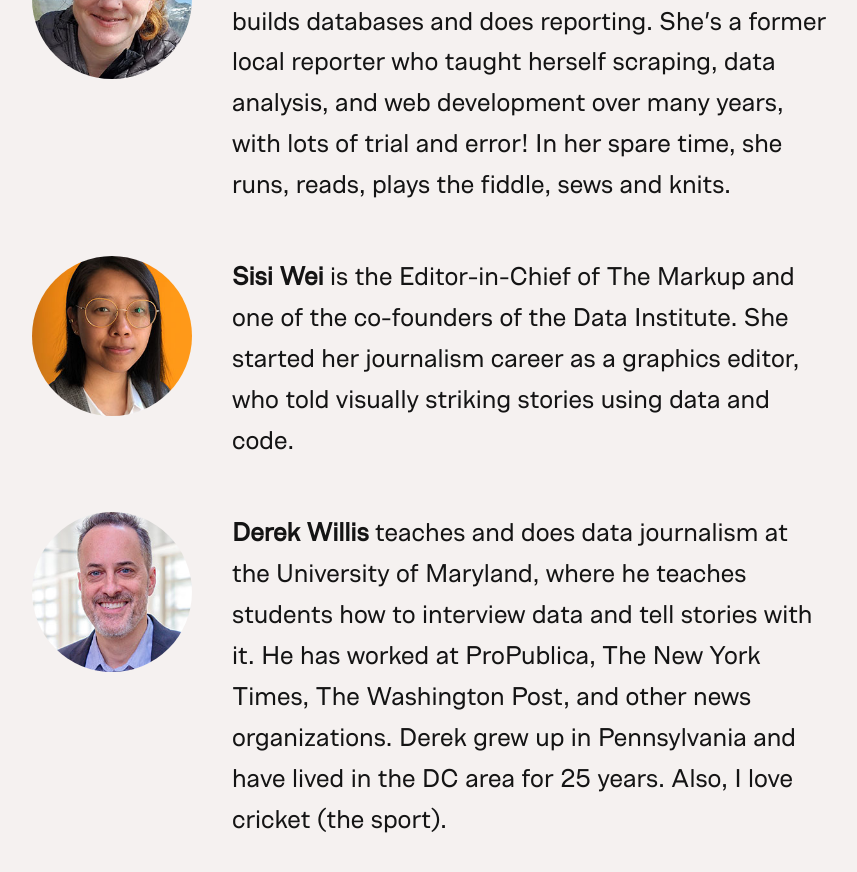
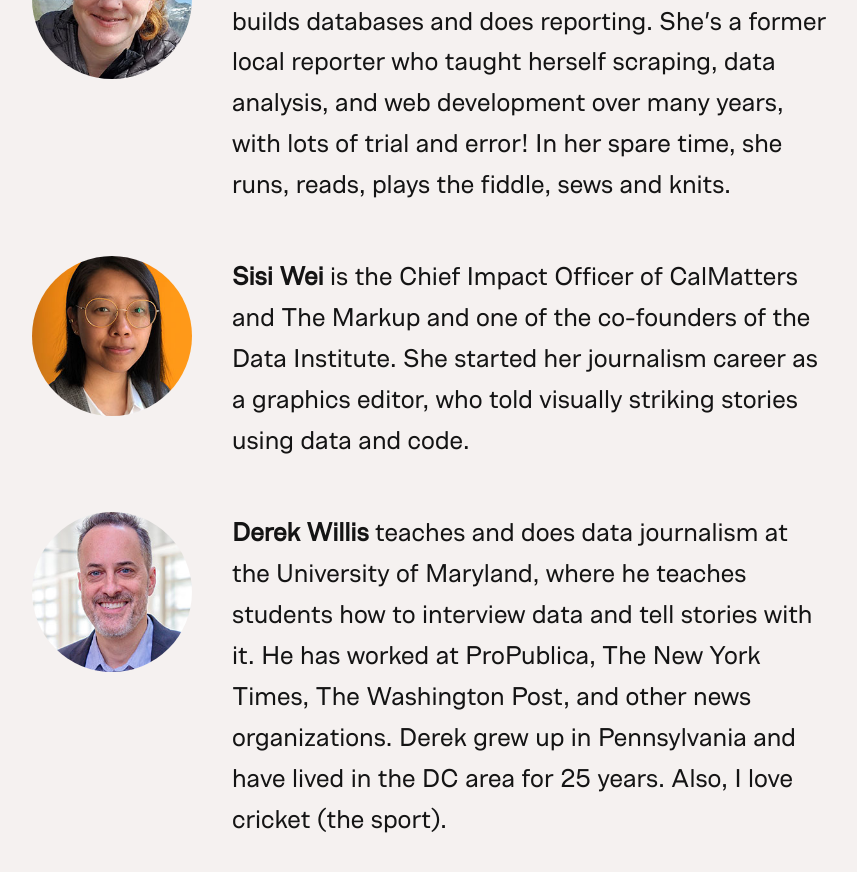
Before and after one commit to OpenNews/datainstitute-website, a Jekyll site: the page built from 2024.md, in a window 1280 px wide and 900 px high, scrolled down 8853 px. Shown: the top 872 px of the window, without its empty margins (208-1065 px from the left). Built offline with Jekyll 4.4.1, drawn with Linux system fonts in a browser that asks for light colours.

Commit message:
update class of 2024 page

```diff
--- a/2024.md
+++ b/2024.md
@@ -119,7 +119,7 @@ title: The Data Institute — Class of 2024
 
 	<img src="/media/img/2024/instructor_sisi.jpg">
 	<p>
-		<strong>Sisi Wei</strong> is the Editor-in-Chief of The Markup and one of the co-founders of the Data Institute. She started her journalism career as a graphics editor, who told visually striking stories using data and code.
+		<strong>Sisi Wei</strong> is the Chief Impact Officer of CalMatters and The Markup and one of the co-founders of the Data Institute. She started her journalism career as a graphics editor, who told visually striking stories using data and code.
 	</p>
 
 	<img src="/media/img/2024/instructor_derek.jpg">
```
